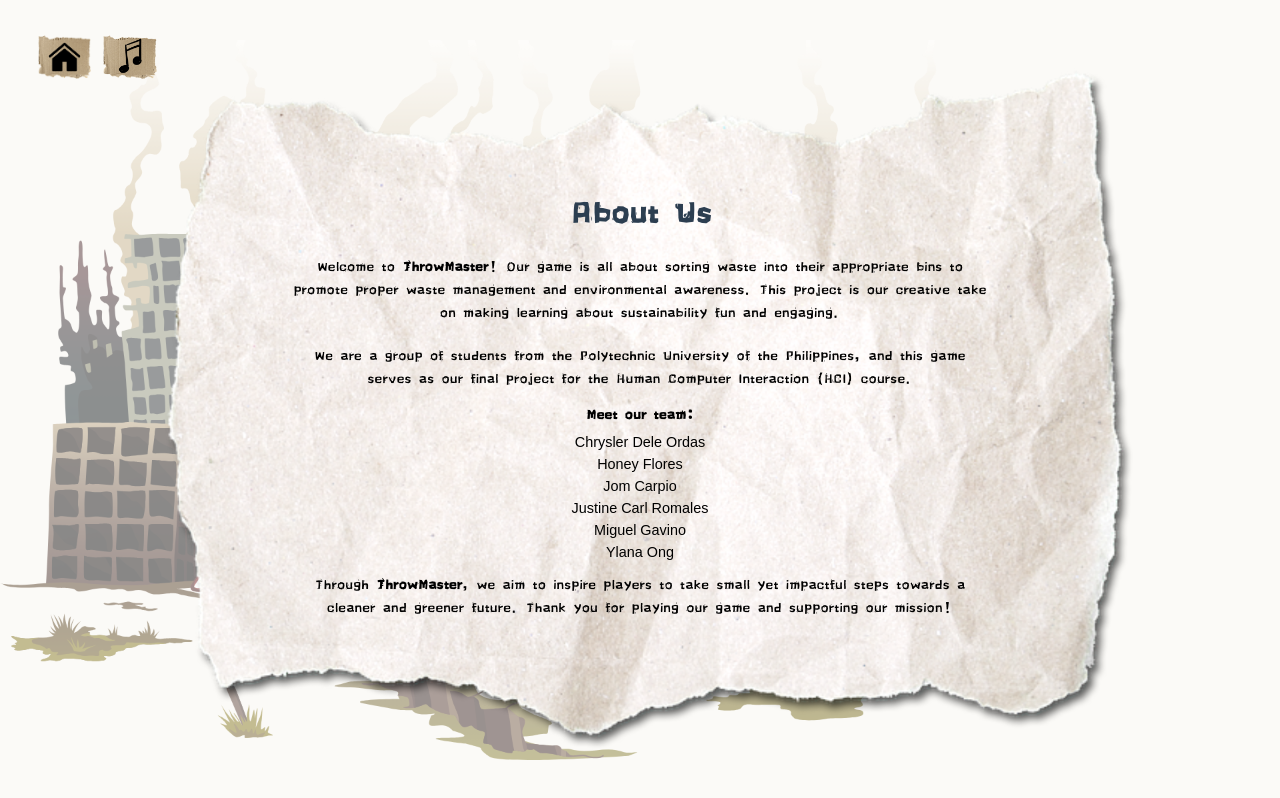
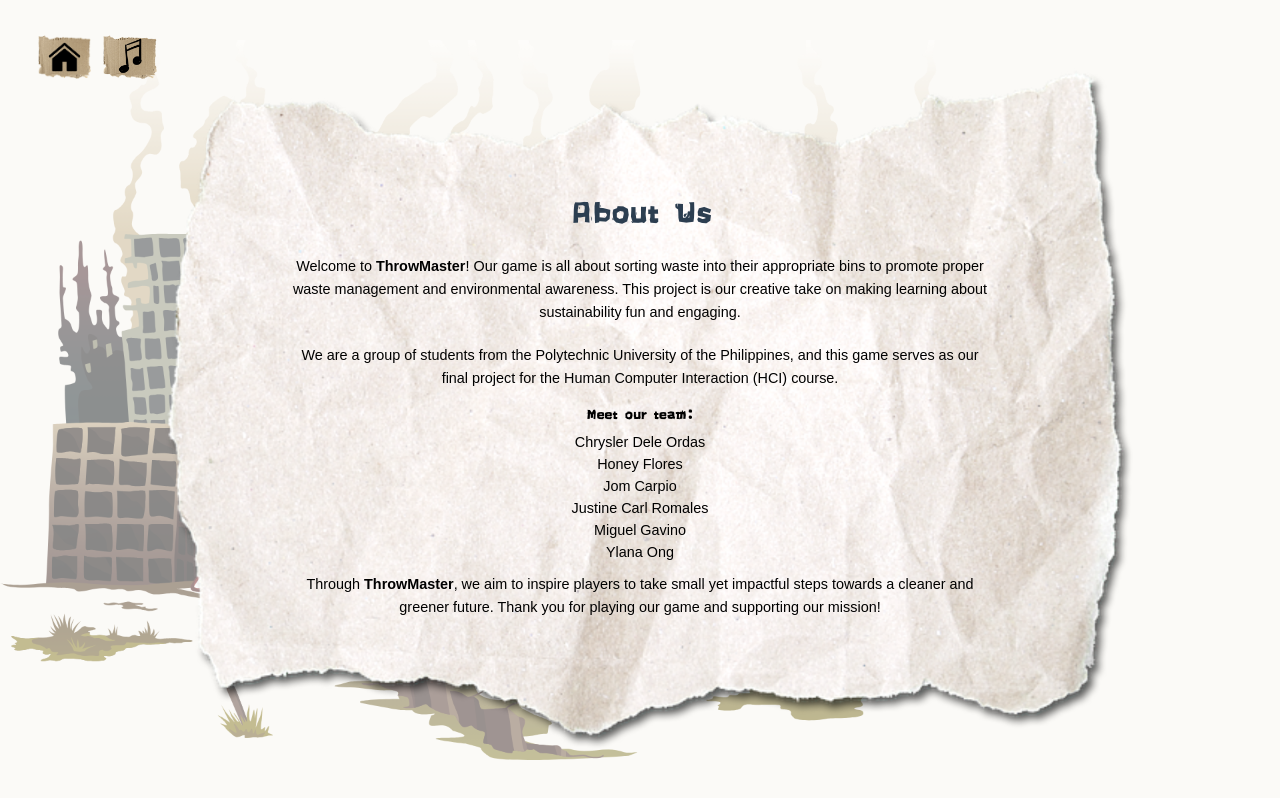
Before and after one commit to jellyM0on/hci-throwmaster, a React (Vite) app: page /about in a window 1280 px wide. Built offline with nearby package versions, Linux system fonts and the light colour scheme.

Commit message:
feat: update font for consistency

```diff
--- a/src/pages/About/About.css
+++ b/src/pages/About/About.css
@@ -1,5 +1,5 @@
 .about-page {
-    font-family: 'Arial', sans-serif;
+    font-family: sans-serif;
     color: black;
     padding: 0;
     display: flex;
@@ -14,6 +14,7 @@
     background-color: rgba(255, 255, 255, 0.5);
     background-blend-mode: overlay;
 }
+
 
 .about-container {
     width: 100%;
--- a/src/pages/About/About.jsx
+++ b/src/pages/About/About.jsx
@@ -5,17 +5,17 @@ export default function About() {
         <div className="about-page">
             <div className="about-container">
                 <h1 className="about-title">About Us</h1>
-                <h1 className="about-description">
+                <p className="about-description">
                     Welcome to <strong>ThrowMaster</strong>! Our game is all about sorting waste into
                     their appropriate bins to promote proper waste management and environmental
                     awareness. This project is our creative take on making learning about
                     sustainability fun and engaging.
-                </h1>
+                </p>
 
-                <h1 className="about-description">
+                <p className="about-description">
                     We are a group of students from the Polytechnic University of the Philippines,
                     and this game serves as our final project for the Human Computer Interaction (HCI) course.
-                </h1>
+                </p>
 
                 <h1 className="about-team">
                     Meet our team:
@@ -30,10 +30,10 @@ export default function About() {
                     <li>Ylana Ong</li>
                 </ul>
 
-                <h1 className="about-description">
+                <p className="about-description">
                     Through <strong>ThrowMaster</strong>, we aim to inspire players to take small yet impactful steps
                     towards a cleaner and greener future. Thank you for playing our game and supporting our mission!
-                </h1>
+                </p>
 
             </div>
         </div>
```
